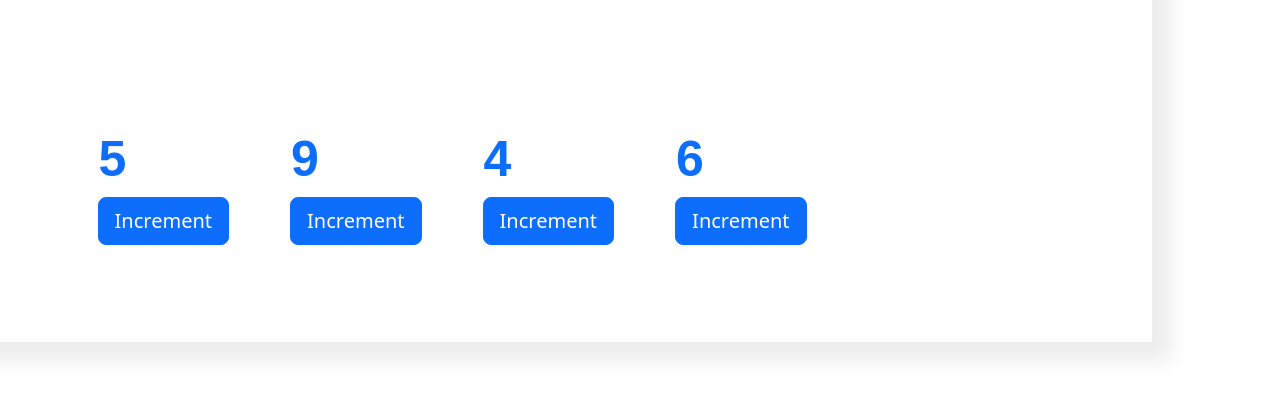
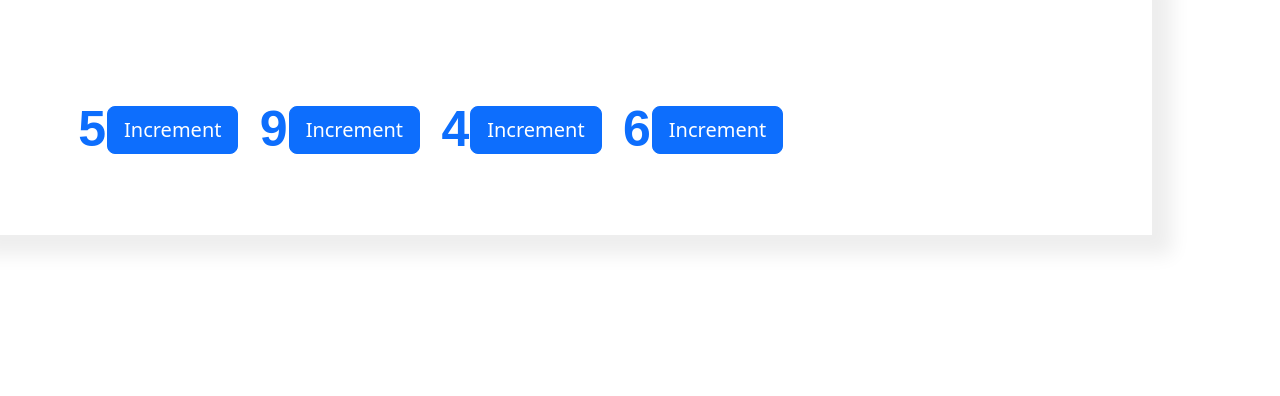
Before and after one commit to omaralkhuly18/react_app_one, a React (Create React App) app: page / in a window 1280 px wide. Shown: the top 396 px of the page. Built offline with nearby package versions, Linux system fonts and the light colour scheme.

Commit message:
Update style.css

```diff
--- a/src/component/style.css
+++ b/src/component/style.css
@@ -8,8 +8,7 @@ body{
     display: flex;
     align-items: center;
 }
-li{
-    list-style: none;
+.items_list_test_one{
     display: flex;
     align-items: center;
     padding: 0 1%;
```
